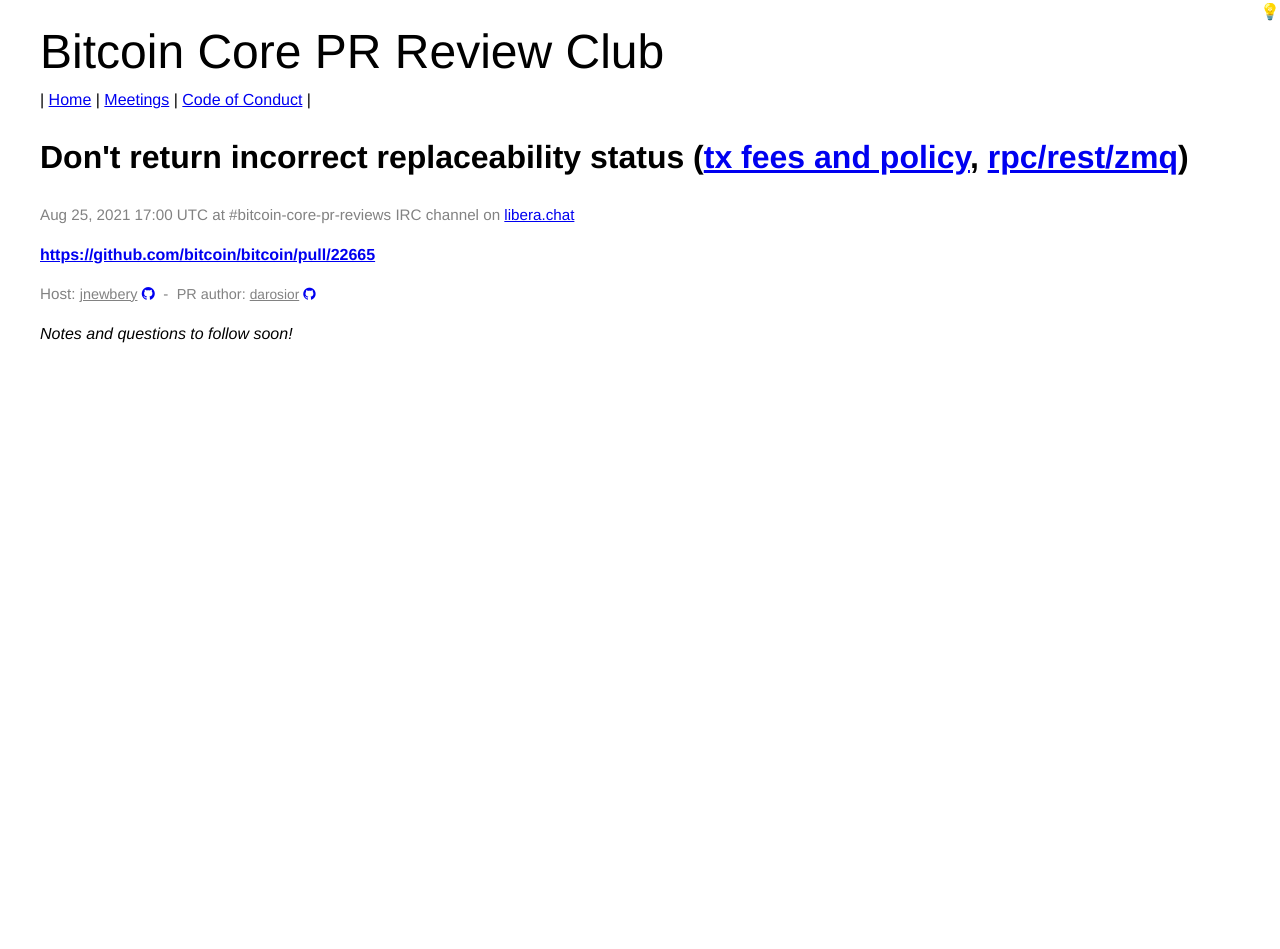
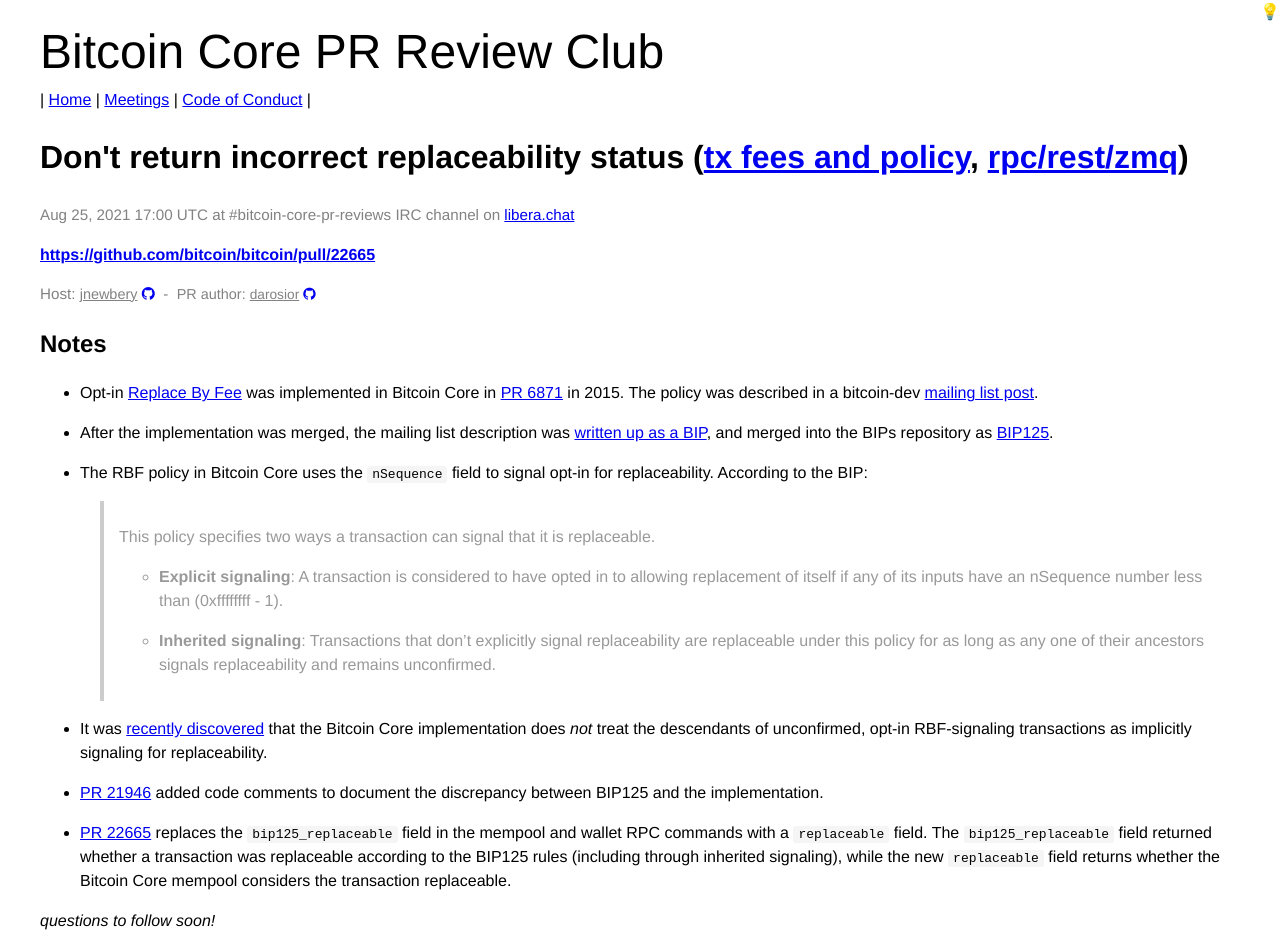
Before and after one commit to bitcoin-core-review-club/website, a Jekyll site: the page built from _posts/2021-08-25-#22665.md, in a window 1280 px wide. Built offline with Jekyll 4.4.1, drawn with Linux system fonts in a browser that asks for light colours; before the commit the page ends 916 px from its top, so only the background shows below that.

Commit message:
n22665: add notes

```diff
--- a/_posts/2021-08-25-#22665.md
+++ b/_posts/2021-08-25-#22665.md
@@ -9,12 +9,50 @@
 status: upcoming
 commit:
 ---
-
-_Notes and questions to follow soon!_
-
-<!-- TODO: Before meeting, add notes and questions
 ## Notes
 
+- Opt-in [Replace By Fee](https://bitcoinops.org/en/topics/replace-by-fee/) was
+  implemented in Bitcoin Core in [PR
+  6871](https://github.com/bitcoin/bitcoin/pull/6871) in 2015. The policy was
+  described in a bitcoin-dev [mailing list
+  post](https://lists.linuxfoundation.org/pipermail/bitcoin-dev/2015-November/011783.html).
+
+- After the implementation was merged, the mailing list description was
+  [written up as a BIP](https://github.com/bitcoin/bips/pull/261), and merged
+  into the BIPs repository as
+  [BIP125](https://github.com/bitcoin/bips/blob/61ccc849/bip-0125.mediawiki).
+
+- The RBF policy in Bitcoin Core uses the `nSequence` field to signal opt-in for replaceability. According to the BIP:
+
+  > This policy specifies two ways a transaction can signal that it is replaceable.
+  >
+  > - **Explicit signaling**: A transaction is considered to have opted in to
+  >   allowing replacement of itself if any of its inputs have an nSequence
+  >   number less than (0xffffffff - 1).
+  >
+  > - **Inherited signaling**: Transactions that don't explicitly signal
+  >   replaceability are replaceable under this policy for as long as any one of
+  >   their ancestors signals replaceability and remains unconfirmed.
+
+- It was [recently
+  discovered](https://bitcoinops.org/en/newsletters/2021/05/12/#cve-2021-31876-discrepancy-between-bip125-and-bitcoin-core-implementation)
+  that the Bitcoin Core implementation does _not_ treat the descendants of
+  unconfirmed, opt-in RBF-signaling transactions as implicitly signaling
+  for replaceability.
+
+- [PR 21946](https://github.com/bitcoin/bitcoin/pull/21946) added code comments
+  to document the discrepancy between BIP125 and the implementation.
+
+- [PR 22665](https://github.com/bitcoin/bitcoin/pull/22665) replaces the
+  `bip125_replaceable` field in the mempool and wallet RPC commands with a
+  `replaceable` field. The `bip125_replaceable` field returned whether a
+  transaction was replaceable according to the BIP125 rules (including through
+  inherited signaling), while the new `replaceable` field returns whether
+  the Bitcoin Core mempool considers the transaction replaceable.
+
+_questions to follow soon!_
+
+<!--
 ## Questions
 1. Did you review the PR? [Concept ACK, approach ACK, tested ACK, or NACK](https://github.com/bitcoin/bitcoin/blob/master/CONTRIBUTING.md#peer-review)?
 -->
```
